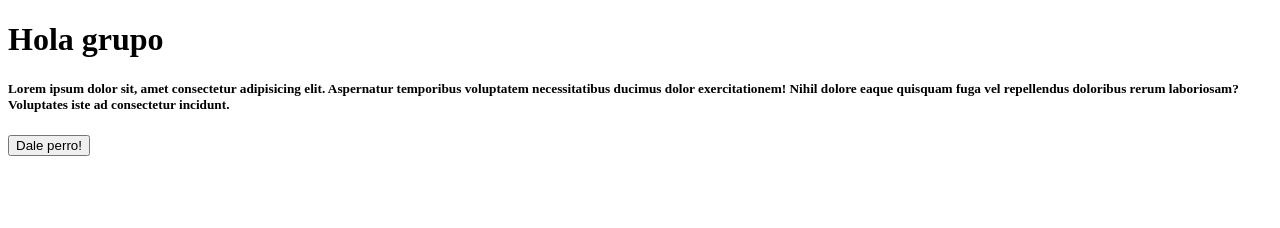
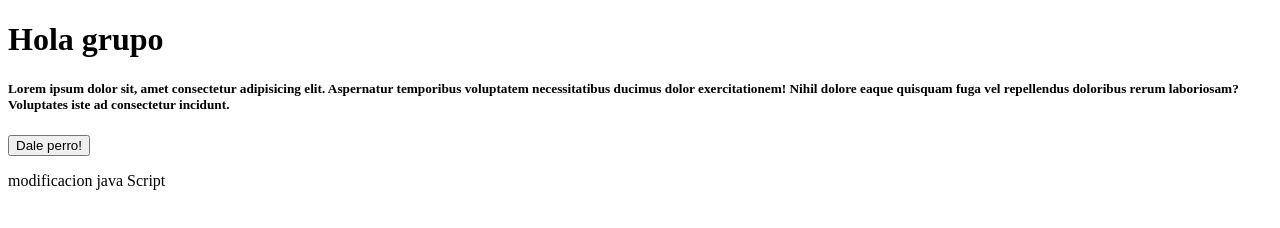
Before and after one commit to juandiaz9102/classGit, a plain HTML site: page index.html in a window 1280 px wide. Drawn offline with Linux system fonts and the light colour scheme.

Commit message:
Gregando un parrafo desde la rama js

```diff
--- a/index.html
+++ b/index.html
@@ -17,6 +17,8 @@
 
     <input type="button" onClick="saludo()" value="Dale perro!">
 
+    <p>modificacion java Script</p>
+
 
 </body>
 </html>
```
